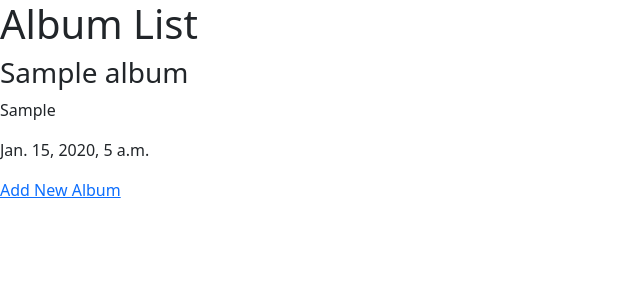
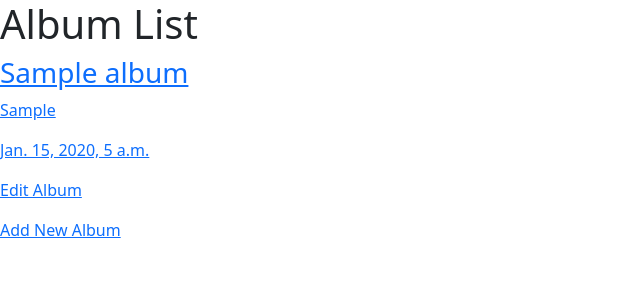
Before and after one commit to Momentum-Team-11/django-music-kalenmartin, a Django app: page / in a window 1280 px wide. Shown: the top 300 px of the page, without its empty margins (0-640 px from the left). Run offline with Django 4.2, Linux system fonts and the light colour scheme; tables that the repository leaves empty hold one stand-in row (values such as "Sample post").

Commit message:
all urls complete and working except delete

```diff
--- a/albums/templates/album_detail.html
+++ b/albums/templates/album_detail.html
@@ -1,4 +1,4 @@
-<!-- {% extends "base.html" %} -->
+{% extends "base.html" %}
 
 {% block content %}
 <h1>Album Info</h1>
@@ -7,7 +7,7 @@
 <div class="info container">
 
     <div class="info block">
-        <h2> {{ album.title }}</h2>
+        <h2><a href="{% url 'album_detail' pk=album.pk %}">{{ album.title }}</h2>
         <p> {{ album.artist }}</p>
         <p> {{ album.created_at }}</p>
     </div>
--- a/albums/templates/album_edit.html
+++ b/albums/templates/album_edit.html
@@ -4,7 +4,7 @@
 <h1>Edit Album</h1>
 
 <div>
-    <form action="{% url 'edit_album' pk=album.pk %}" method="POST">
+    <form action="{% url 'album_edit' pk=album.pk %}" method="POST">
         {% csrf_token %}
         {{ form.as_p }}
     <div>
--- a/albums/templates/album_list.html
+++ b/albums/templates/album_list.html
@@ -6,12 +6,16 @@
 <div class="content">
 {% for album in albums %}
     <div class="detail_box">
-        <h3><a href="{% url 'album_detail' pk=album.pk}"></a> {{ album.title }}</h3>
+        <h3><a href="{% url 'album_detail' pk=album.pk %}"> {{ album.title }}</h3>
         <p> {{ album.artist }} </p>
         <p> {{ album.created_at }}</p>
     </div>
+
+    <div class="edit_box">
+        <p><a href="{% url 'album_edit' pk=album.pk %}">Edit Album</p>
+    </div>
+</div>
 {% endfor %}
-</div>
 <div class="add_box">
     <p><a href="{% url 'album_add' %}">Add New Album</p>
 </div>
--- a/albums/urls.py
+++ b/albums/urls.py
@@ -5,6 +5,7 @@ urlpatterns = [
     path('', albums_views.album_list, name='album_list'),
     path('albums/<int:pk>/', albums_views.album_detail, name="album_detail"),
     path('albums/add/', albums_views.album_add, name='album_add'),
+    path('albums/<int:pk>/edit/', albums_views.album_edit, name='album_edit'),
     # path('albums/<int:pk>/album/', albums_views.album_add, name='album_add'),
 ]
 
--- a/albums/views.py
+++ b/albums/views.py
@@ -11,9 +11,8 @@ def album_list(request):
 
 def album_detail(request, pk):
     album  = get_object_or_404(Album, pk=pk)
-    form = AlbumForm()
     return render (request,"album_detail.html",
-        {"album":album, "form":form},
+        {"album":album}
     )
 
 def album_add(request):
@@ -28,3 +27,16 @@ def album_add(request):
     return render(request, "album_add.html",
         {"form":form}
     )
+
+def album_edit(request, pk):
+    album = get_object_or_404(Album, pk=pk)
+    if request.method == 'GET':
+        form = AlbumForm(instance=album)
+    else:
+        form = AlbumForm(data=request.POST, instance=album)
+        if form.is_valid():
+            form.save()
+            return redirect(to='album_list')
+
+    return render(request, "album_edit.html",
+        {"form": form, "album": album})
```
